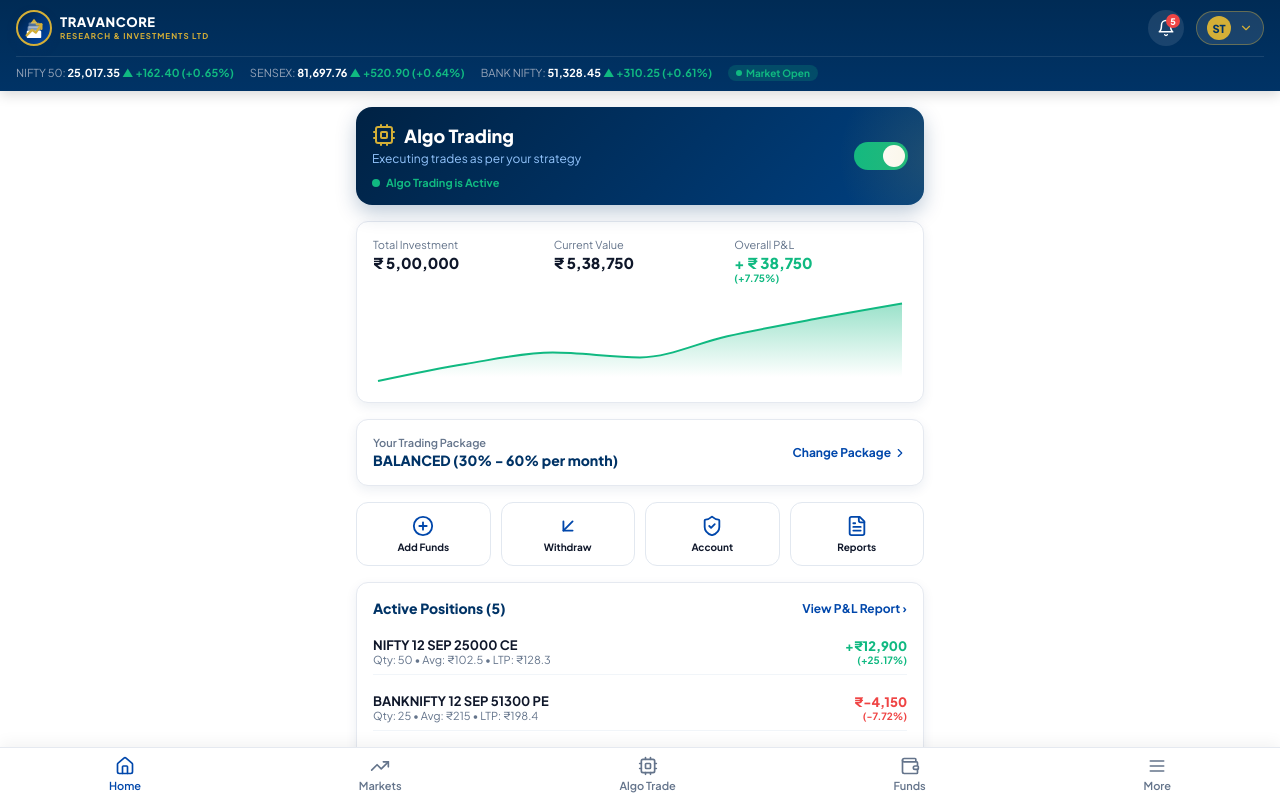
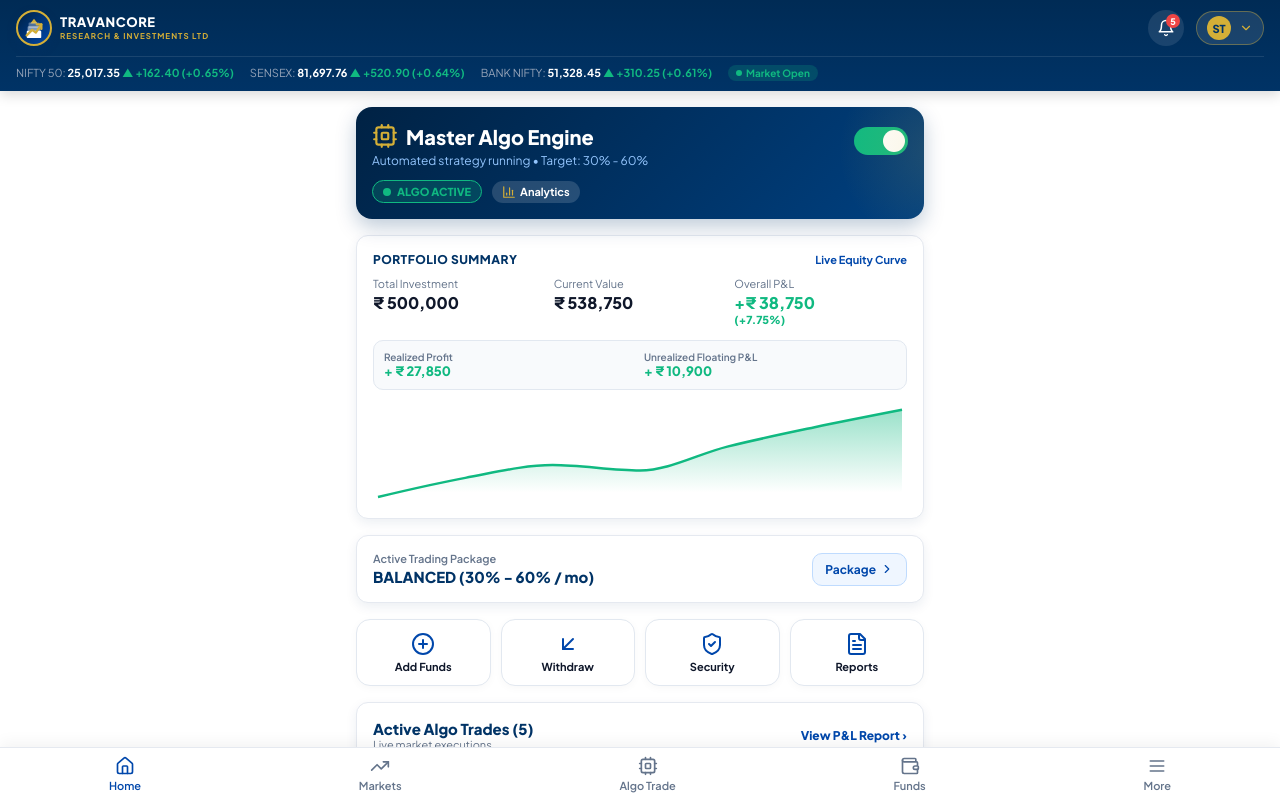
Before and after one commit to Ajus4002/travancore, a React (Vite) app in the folder frontend/: page / in a window 1280 px wide. Shown: the top 798 px of the page. Built offline with nearby package versions, Linux system fonts and the light colour scheme; no server answers.

Commit message:
Complete Module 4 (Demat Dashboard & Master Algo Control Engine)

```diff
--- a/frontend/src/pages/Dashboard.jsx
+++ b/frontend/src/pages/Dashboard.jsx
@@ -1,28 +1,40 @@
 import React, { useState, useEffect } from 'react';
-import { Cpu, PlusCircle, ArrowUpRight, ArrowDownLeft, FileText, ChevronRight, TrendingUp, ShieldCheck } from 'lucide-react';
+import { Cpu, PlusCircle, ArrowUpRight, ArrowDownLeft, FileText, ChevronRight, TrendingUp, ShieldCheck, Zap, Award, BarChart3, Activity, PieChart } from 'lucide-react';
 import { AreaChart, Area, XAxis, YAxis, Tooltip, ResponsiveContainer } from 'recharts';
 
 export default function Dashboard({ onNavigate }) {
   const [algoActive, setAlgoActive] = useState(true);
   const [dashboardData, setDashboardData] = useState(null);
+  const [algoPerf, setAlgoPerf] = useState(null);
+  const [showAlgoDetails, setShowAlgoDetails] = useState(false);
 
   useEffect(() => {
     fetch('/api/dashboard/summary')
       .then(res => res.json())
-      .then(data => setDashboardData(data))
+      .then(data => {
+        setDashboardData(data);
+        if (data?.trading_setup?.algo_enabled !== undefined) {
+          setAlgoActive(data.trading_setup.algo_enabled);
+        }
+      })
       .catch(() => {
         setDashboardData({
-          trading_setup: { package_type: 'BALANCED', package_return_range: '30% - 60%', total_investment: 500000, current_value: 538750 },
+          trading_setup: { package_type: 'BALANCED', package_return_range: '30% - 60%', total_investment: 500000, current_value: 538750, realized_pnl: 27850, unrealized_pnl: 10900 },
           open_positions_count: 5,
           positions: [
-            { id: 1, symbol: 'NIFTY 12 SEP 25000 CE', exchange: 'NFO', quantity: 50, avg_price: 102.50, ltp: 128.30, pnl_amount: 12900.0, pnl_percent: 25.17 },
-            { id: 2, symbol: 'BANKNIFTY 12 SEP 51300 PE', exchange: 'NFO', quantity: 25, avg_price: 215.00, ltp: 198.40, pnl_amount: -4150.0, pnl_percent: -7.72 },
-            { id: 3, symbol: 'RELIANCE', exchange: 'NSE', quantity: 100, avg_price: 2856.00, ltp: 2914.75, pnl_amount: 5875.0, pnl_percent: 2.06 },
-            { id: 4, symbol: 'GOLD OCT FUT', exchange: 'MCX', quantity: 10, avg_price: 72450.0, ltp: 72612.0, pnl_amount: 1620.0, pnl_percent: 0.22 },
-            { id: 5, symbol: 'BTC/USDT', exchange: 'CRYPTO', quantity: 1, avg_price: 58210.0, ltp: 58450.0, pnl_amount: 620.0, pnl_percent: 0.41 }
+            { id: 1, symbol: 'NIFTY 12 SEP 25000 CE', exchange: 'NFO', quantity: 50, avg_price: 102.50, ltp: 128.30, pnl_amount: 12900.0, pnl_percent: 25.17, side: 'BUY' },
+            { id: 2, symbol: 'BANKNIFTY 12 SEP 51300 PE', exchange: 'NFO', quantity: 25, avg_price: 215.00, ltp: 198.40, pnl_amount: -4150.0, pnl_percent: -7.72, side: 'BUY' },
+            { id: 3, symbol: 'RELIANCE', exchange: 'NSE', quantity: 100, avg_price: 2856.00, ltp: 2914.75, pnl_amount: 5875.0, pnl_percent: 2.06, side: 'BUY' },
+            { id: 4, symbol: 'GOLD OCT FUT', exchange: 'MCX', quantity: 10, avg_price: 72450.0, ltp: 72612.0, pnl_amount: 1620.0, pnl_percent: 0.22, side: 'BUY' },
+            { id: 5, symbol: 'BTC/USDT', exchange: 'CRYPTO', quantity: 1, avg_price: 58210.0, ltp: 58450.0, pnl_amount: 620.0, pnl_percent: 0.41, side: 'BUY' }
           ]
         });
       });
+
+    fetch('/api/algo/performance')
+      .then(res => res.json())
+      .then(data => setAlgoPerf(data))
+      .catch(() => {});
   }, []);
 
   const chartData = [
@@ -47,54 +59,152 @@
     } catch (e) {}
   };
 
+  const setup = dashboardData?.trading_setup || {
+    package_type: 'BALANCED',
+    package_return_range: '30% - 60%',
+    total_investment: 500000,
+    current_value: 538750,
+    realized_pnl: 27850,
+    unrealized_pnl: 10900
+  };
+
+  const totalInv = setup.total_investment || 500000;
+  const currVal = setup.current_value || 538750;
+  const overallPnl = currVal - totalInv;
+  const overallPct = ((overallPnl / totalInv) * 100).toFixed(2);
+
   return (
-    <div style={{ padding: '16px', maxWidth: '600px', margin: '0 auto', paddingBottom: '80px' }}>
+    <div style={{ padding: '16px', maxWidth: '600px', margin: '0 auto', paddingBottom: '90px' }}>
 
-      {/* Algo Master Control Card (Pages 15, 19) */}
-      <div className="algo-card" style={{ marginBottom: '16px' }}>
+      {/* Master Algo Control Card (Pages 15, 19, 20) */}
+      <div className="algo-card" style={{ marginBottom: '16px', position: 'relative' }}>
         <div>
           <div style={{ display: 'flex', alignItems: 'center', gap: '8px' }}>
-            <Cpu size={24} color="#D4AF37" />
-            <h3 style={{ fontSize: '18px', fontWeight: '800' }}>Algo Trading</h3>
+            <Cpu size={26} color="#D4AF37" />
+            <h3 style={{ fontSize: '20px', fontWeight: '800', color: '#FFFFFF' }}>Master Algo Engine</h3>
           </div>
           <p style={{ fontSize: '12px', color: '#93C5FD', marginTop: '4px' }}>
-            {algoActive ? 'Executing trades as per your strategy' : 'Trading Completed for Today'}
+            {algoActive ? 'Automated strategy running • Target: ' + setup.package_return_range : 'Algo Trading Paused'}
           </p>
-          <div style={{ display: 'flex', alignItems: 'center', gap: '6px', marginTop: '10px' }}>
-            <span style={{ width: 8, height: 8, borderRadius: '50%', background: algoActive ? '#10B981' : '#EF4444' }}></span>
-            <span style={{ fontSize: '11px', fontWeight: '700', color: algoActive ? '#10B981' : '#FCA5A5' }}>
-              {algoActive ? 'Algo Trading is Active' : 'Session Closed'}
+
+          <div style={{ display: 'flex', alignItems: 'center', gap: '10px', marginTop: '12px' }}>
+            <span style={{
+              display: 'inline-flex',
+              alignItems: 'center',
+              gap: '6px',
+              background: algoActive ? 'rgba(16,185,129,0.2)' : 'rgba(239,68,68,0.2)',
+              border: '1px solid',
+              borderColor: algoActive ? '#10B981' : '#EF4444',
+              padding: '4px 10px',
+              borderRadius: '20px',
+              fontSize: '11px',
+              fontWeight: '800',
+              color: algoActive ? '#10B981' : '#FCA5A5'
+            }}>
+              <span style={{ width: 8, height: 8, borderRadius: '50%', background: algoActive ? '#10B981' : '#EF4444' }} />
+              <span>{algoActive ? 'ALGO ACTIVE' : 'ALGO PAUSED'}</span>
             </span>
+
+            <button
+              onClick={() => setShowAlgoDetails(!showAlgoDetails)}
+              style={{ background: 'rgba(255,255,255,0.15)', border: 'none', color: '#FFF', borderRadius: '16px', padding: '4px 10px', fontSize: '11px', fontWeight: '700', cursor: 'pointer', display: 'flex', alignItems: 'center', gap: '4px' }}
+            >
+              <BarChart3 size={14} color="#D4AF37" />
+              <span>Analytics</span>
+            </button>
           </div>
         </div>
-        <label className="toggle-switch">
+
+        <label className="toggle-switch" style={{ alignSelf: 'flex-start', marginTop: '4px' }}>
           <input type="checkbox" checked={algoActive} onChange={handleToggleAlgo} />
           <span className="slider"></span>
         </label>
       </div>
 
-      {/* Portfolio Performance Summary (Page 15) */}
+      {/* Algo Detailed Analytics Card (Expandable Page 20) */}
+      {showAlgoDetails && (
+        <div className="card-panel" style={{ background: '#F8FAFC', border: '1px solid #CBD5E1', marginBottom: '16px' }}>
+          <div style={{ display: 'flex', justifyContent: 'space-between', alignItems: 'center', marginBottom: '12px' }}>
+            <div style={{ fontSize: '14px', fontWeight: '800', color: '#003366', display: 'flex', alignItems: 'center', gap: '6px' }}>
+              <Zap size={18} color="#D97706" />
+              <span>Algo Performance Metrics</span>
+            </div>
+            <span className="badge badge-green">75.0% Win Rate</span>
+          </div>
+
+          <div style={{ display: 'grid', gridTemplateColumns: 'repeat(4, 1fr)', gap: '8px', textAlign: 'center', marginBottom: '12px' }}>
+            <div style={{ background: '#FFF', padding: '8px', borderRadius: '10px', border: '1px solid #E2E8F0' }}>
+              <div style={{ fontSize: '10px', color: '#64748B' }}>Trades</div>
+              <div style={{ fontSize: '14px', fontWeight: '800', color: '#0F172A' }}>28</div>
+            </div>
+            <div style={{ background: '#FFF', padding: '8px', borderRadius: '10px', border: '1px solid #E2E8F0' }}>
+              <div style={{ fontSize: '10px', color: '#64748B' }}>Wins</div>
+              <div style={{ fontSize: '14px', fontWeight: '800', color: '#10B981' }}>21</div>
+            </div>
+            <div style={{ background: '#FFF', padding: '8px', borderRadius: '10px', border: '1px solid #E2E8F0' }}>
+              <div style={{ fontSize: '10px', color: '#64748B' }}>Losses</div>
+              <div style={{ fontSize: '14px', fontWeight: '800', color: '#EF4444' }}>7</div>
+            </div>
+            <div style={{ background: '#FFF', padding: '8px', borderRadius: '10px', border: '1px solid #E2E8F0' }}>
+              <div style={{ fontSize: '10px', color: '#64748B' }}>Net ROI</div>
+              <div style={{ fontSize: '14px', fontWeight: '800', color: '#10B981' }}>+9.7%</div>
+            </div>
+          </div>
+
+          <div style={{ display: 'flex', justifyContent: 'space-between', fontSize: '11px', color: '#475569', paddingTop: '8px', borderTop: '1px solid #E2E8F0' }}>
+            <div>Best Day: <strong style={{ color: '#10B981' }}>+₹14,320</strong> (5 Sep)</div>
+            <div>Worst Day: <strong style={{ color: '#EF4444' }}>-₹5,860</strong> (3 Sep)</div>
+          </div>
+        </div>
+      )}
+
+      {/* Portfolio Performance Summary Card (Page 15) */}
       <div className="card-panel">
-        <div style={{ display: 'grid', gridTemplateColumns: 'repeat(3, 1fr)', gap: '8px', marginBottom: '12px' }}>
+        <div style={{ display: 'flex', justifyContent: 'space-between', alignItems: 'center', marginBottom: '10px' }}>
+          <span style={{ fontSize: '12px', fontWeight: '800', color: '#003366', textTransform: 'uppercase', letterSpacing: '0.5px' }}>
+            Portfolio Summary
+          </span>
+          <span style={{ fontSize: '11px', color: '#0047AB', fontWeight: '700' }}>Live Equity Curve</span>
+        </div>
+
+        <div style={{ display: 'grid', gridTemplateColumns: 'repeat(3, 1fr)', gap: '8px', marginBottom: '14px' }}>
           <div>
             <div style={{ fontSize: '11px', color: '#64748B' }}>Total Investment</div>
-            <div style={{ fontSize: '15px', fontWeight: '800', color: '#0F172A', marginTop: '2px' }}>₹ 5,00,000</div>
+            <div style={{ fontSize: '16px', fontWeight: '800', color: '#0F172A', marginTop: '2px' }}>
+              ₹ {totalInv.toLocaleString()}
+            </div>
           </div>
           <div>
             <div style={{ fontSize: '11px', color: '#64748B' }}>Current Value</div>
-            <div style={{ fontSize: '15px', fontWeight: '800', color: '#0F172A', marginTop: '2px' }}>₹ 5,38,750</div>
+            <div style={{ fontSize: '16px', fontWeight: '800', color: '#0F172A', marginTop: '2px' }}>
+              ₹ {currVal.toLocaleString()}
+            </div>
           </div>
           <div>
             <div style={{ fontSize: '11px', color: '#64748B' }}>Overall P&L</div>
-            <div style={{ fontSize: '15px', fontWeight: '800', color: '#10B981', marginTop: '2px' }}>
-              + ₹ 38,750
+            <div style={{ fontSize: '16px', fontWeight: '800', color: overallPnl >= 0 ? '#10B981' : '#EF4444', marginTop: '2px' }}>
+              {overallPnl >= 0 ? '+' : ''}₹ {overallPnl.toLocaleString()}
             </div>
-            <div style={{ fontSize: '10px', fontWeight: '700', color: '#10B981' }}>(+7.75%)</div>
+            <div style={{ fontSize: '11px', fontWeight: '800', color: overallPnl >= 0 ? '#10B981' : '#EF4444' }}>
+              ({overallPct >= 0 ? '+' : ''}{overallPct}%)
+            </div>
+          </div>
+        </div>
+
+        {/* Realized & Unrealized P&L Strip */}
+        <div style={{ display: 'grid', gridTemplateColumns: '1fr 1fr', gap: '8px', background: '#F8FAFC', padding: '10px', borderRadius: '10px', border: '1px solid #E2E8F0', marginBottom: '12px' }}>
+          <div>
+            <div style={{ fontSize: '10px', color: '#64748B', fontWeight: '600' }}>Realized Profit</div>
+            <div style={{ fontSize: '13px', fontWeight: '800', color: '#10B981' }}>+ ₹ {(setup.realized_pnl || 27850).toLocaleString()}</div>
+          </div>
+          <div>
+            <div style={{ fontSize: '10px', color: '#64748B', fontWeight: '600' }}>Unrealized Floating P&L</div>
+            <div style={{ fontSize: '13px', fontWeight: '800', color: '#10B981' }}>+ ₹ {(setup.unrealized_pnl || 10900).toLocaleString()}</div>
           </div>
         </div>
 
         {/* Live Sparkline Area Chart */}
-        <div style={{ width: '100%', height: 90, marginTop: '10px' }}>
+        <div style={{ width: '100%', height: 100, marginTop: '8px' }}>
           <ResponsiveContainer width="100%" height="100%">
             <AreaChart data={chartData}>
               <defs>
@@ -103,75 +213,86 @@
                   <stop offset="95%" stopColor="#10B981" stopOpacity={0}/>
                 </linearGradient>
               </defs>
-              <Area type="monotone" dataKey="pnl" stroke="#10B981" strokeWidth={2} fillOpacity={1} fill="url(#pnlGrad)" />
+              <Area type="monotone" dataKey="pnl" stroke="#10B981" strokeWidth={2.5} fillOpacity={1} fill="url(#pnlGrad)" />
             </AreaChart>
           </ResponsiveContainer>
         </div>
       </div>
 
-      {/* Package Banner (Page 15) */}
+      {/* Package Customization Banner (Page 15) */}
       <div className="card-panel" style={{ display: 'flex', alignItems: 'center', justifyContent: 'space-between' }}>
         <div>
-          <div style={{ fontSize: '11px', color: '#64748B', fontWeight: '600' }}>Your Trading Package</div>
-          <div style={{ fontSize: '14px', fontWeight: '800', color: '#003366', marginTop: '2px' }}>
-            BALANCED (30% - 60% per month)
+          <div style={{ fontSize: '11px', color: '#64748B', fontWeight: '600' }}>Active Trading Package</div>
+          <div style={{ fontSize: '15px', fontWeight: '800', color: '#003366', marginTop: '2px' }}>
+            {setup.package_type || 'BALANCED'} ({setup.package_return_range || '30% - 60%'} / mo)
           </div>
         </div>
         <button
           onClick={() => onNavigate('onboarding')}
-          style={{ background: 'none', border: 'none', color: '#0047AB', fontWeight: '700', fontSize: '12px', cursor: 'pointer', display: 'flex', alignItems: 'center', gap: '2px' }}
+          style={{ background: '#EFF6FF', border: '1px solid #BFDBFE', color: '#0047AB', borderRadius: '10px', padding: '8px 12px', fontWeight: '700', fontSize: '12px', cursor: 'pointer', display: 'flex', alignItems: 'center', gap: '4px' }}
         >
-          <span>Change Package</span>
+          <span>Package</span>
           <ChevronRight size={14} />
         </button>
       </div>
 
       {/* Quick Action Grid (Page 15) */}
       <div style={{ display: 'grid', gridTemplateColumns: 'repeat(4, 1fr)', gap: '10px', marginBottom: '16px' }}>
-        <button onClick={() => onNavigate('funds')} style={{ background: '#FFFFFF', border: '1px solid #E2E8F0', borderRadius: '12px', padding: '12px 6px', display: 'flex', flexDirection: 'column', alignItems: 'center', gap: '4px', cursor: 'pointer' }}>
-          <PlusCircle size={22} color="#0047AB" />
-          <span style={{ fontSize: '10px', fontWeight: '700', color: '#0F172A' }}>Add Funds</span>
+        <button onClick={() => onNavigate('funds')} style={{ background: '#FFFFFF', border: '1px solid #E2E8F0', borderRadius: '14px', padding: '12px 6px', display: 'flex', flexDirection: 'column', alignItems: 'center', gap: '4px', cursor: 'pointer', boxShadow: '0 2px 8px rgba(0,0,0,0.03)' }}>
+          <PlusCircle size={24} color="#0047AB" />
+          <span style={{ fontSize: '11px', fontWeight: '700', color: '#0F172A' }}>Add Funds</span>
         </button>
 
-        <button onClick={() => onNavigate('funds')} style={{ background: '#FFFFFF', border: '1px solid #E2E8F0', borderRadius: '12px', padding: '12px 6px', display: 'flex', flexDirection: 'column', alignItems: 'center', gap: '4px', cursor: 'pointer' }}>
-          <ArrowDownLeft size={22} color="#0047AB" />
-          <span style={{ fontSize: '10px', fontWeight: '700', color: '#0F172A' }}>Withdraw</span>
+        <button onClick={() => onNavigate('funds')} style={{ background: '#FFFFFF', border: '1px solid #E2E8F0', borderRadius: '14px', padding: '12px 6px', display: 'flex', flexDirection: 'column', alignItems: 'center', gap: '4px', cursor: 'pointer', boxShadow: '0 2px 8px rgba(0,0,0,0.03)' }}>
+          <ArrowDownLeft size={24} color="#0047AB" />
+          <span style={{ fontSize: '11px', fontWeight: '700', color: '#0F172A' }}>Withdraw</span>
         </button>
 
-        <button onClick={() => onNavigate('security')} style={{ background: '#FFFFFF', border: '1px solid #E2E8F0', borderRadius: '12px', padding: '12px 6px', display: 'flex', flexDirection: 'column', alignItems: 'center', gap: '4px', cursor: 'pointer' }}>
-          <ShieldCheck size={22} color="#0047AB" />
-          <span style={{ fontSize: '10px', fontWeight: '700', color: '#0F172A' }}>Account</span>
+        <button onClick={() => onNavigate('security')} style={{ background: '#FFFFFF', border: '1px solid #E2E8F0', borderRadius: '14px', padding: '12px 6px', display: 'flex', flexDirection: 'column', alignItems: 'center', gap: '4px', cursor: 'pointer', boxShadow: '0 2px 8px rgba(0,0,0,0.03)' }}>
+          <ShieldCheck size={24} color="#0047AB" />
+          <span style={{ fontSize: '11px', fontWeight: '700', color: '#0F172A' }}>Security</span>
         </button>
 
-        <button onClick={() => onNavigate('pnl')} style={{ background: '#FFFFFF', border: '1px solid #E2E8F0', borderRadius: '12px', padding: '12px 6px', display: 'flex', flexDirection: 'column', alignItems: 'center', gap: '4px', cursor: 'pointer' }}>
-          <FileText size={22} color="#0047AB" />
-          <span style={{ fontSize: '10px', fontWeight: '700', color: '#0F172A' }}>Reports</span>
+        <button onClick={() => onNavigate('pnl')} style={{ background: '#FFFFFF', border: '1px solid #E2E8F0', borderRadius: '14px', padding: '12px 6px', display: 'flex', flexDirection: 'column', alignItems: 'center', gap: '4px', cursor: 'pointer', boxShadow: '0 2px 8px rgba(0,0,0,0.03)' }}>
+          <FileText size={24} color="#0047AB" />
+          <span style={{ fontSize: '11px', fontWeight: '700', color: '#0F172A' }}>Reports</span>
         </button>
       </div>
 
-      {/* Live Open Positions List (Page 19) */}
+      {/* Live Open Positions List (Page 19 Requirement) */}
       <div className="card-panel">
-        <div style={{ display: 'flex', justifyContent: 'space-between', alignItems: 'center', marginBottom: '12px' }}>
-          <div style={{ fontSize: '14px', fontWeight: '800', color: '#003366' }}>
-            Active Positions ({dashboardData?.positions?.length || 5})
+        <div style={{ display: 'flex', justifyContent: 'space-between', alignItems: 'center', marginBottom: '14px' }}>
+          <div>
+            <div style={{ fontSize: '15px', fontWeight: '800', color: '#003366' }}>
+              Active Algo Trades ({dashboardData?.positions?.length || 5})
+            </div>
+            <div style={{ fontSize: '11px', color: '#64748B' }}>Live market executions</div>
           </div>
-          <button onClick={() => onNavigate('pnl')} style={{ background: 'none', border: 'none', color: '#0047AB', fontSize: '12px', fontWeight: '700', cursor: 'pointer' }}>
+          <button onClick={() => onNavigate('pnl')} style={{ background: 'none', border: 'none', color: '#0047AB', fontSize: '12px', fontWeight: '800', cursor: 'pointer' }}>
             View P&L Report ›
           </button>
         </div>
 
         <div style={{ display: 'flex', flexDirection: 'column', gap: '10px' }}>
           {dashboardData?.positions?.map((pos) => (
-            <div key={pos.id} style={{ display: 'flex', justifyContent: 'space-between', alignItems: 'center', padding: '8px 0', borderBottom: '1px solid #F1F5F9' }}>
+            <div key={pos.id} style={{ display: 'flex', justifyContent: 'space-between', alignItems: 'center', padding: '10px 0', borderBottom: '1px solid #F1F5F9' }}>
               <div>
-                <div style={{ fontSize: '13px', fontWeight: '700', color: '#0F172A' }}>{pos.symbol}</div>
-                <div style={{ fontSize: '11px', color: '#64748B' }}>Qty: {pos.quantity} • Avg: ₹{pos.avg_price} • LTP: ₹{pos.ltp}</div>
+                <div style={{ display: 'flex', alignItems: 'center', gap: '6px' }}>
+                  <span style={{ background: pos.side === 'BUY' ? '#E6F4EA' : '#FCE8E6', color: pos.side === 'BUY' ? '#137333' : '#C5221F', padding: '1px 6px', borderRadius: '4px', fontSize: '10px', fontWeight: '800' }}>
+                    {pos.side || 'BUY'}
+                  </span>
+                  <span style={{ fontSize: '13px', fontWeight: '700', color: '#0F172A' }}>{pos.symbol}</span>
+                  <span style={{ fontSize: '9px', background: '#FEF7E0', color: '#B06000', padding: '1px 4px', borderRadius: '4px', fontWeight: '800' }}>ALGO</span>
+                </div>
+                <div style={{ fontSize: '11px', color: '#64748B', marginTop: '2px' }}>
+                  Qty: {pos.quantity} • Avg: ₹{pos.avg_price} • LTP: ₹{pos.ltp}
+                </div>
               </div>
               <div style={{ textAlign: 'right' }}>
-                <div style={{ fontSize: '13px', fontWeight: '800', color: pos.pnl_amount >= 0 ? '#10B981' : '#EF4444' }}>
+                <div style={{ fontSize: '14px', fontWeight: '800', color: pos.pnl_amount >= 0 ? '#10B981' : '#EF4444' }}>
                   {pos.pnl_amount >= 0 ? '+' : ''}₹{pos.pnl_amount.toLocaleString()}
                 </div>
-                <div style={{ fontSize: '10px', fontWeight: '700', color: pos.pnl_percent >= 0 ? '#10B981' : '#EF4444' }}>
+                <div style={{ fontSize: '10px', fontWeight: '800', color: pos.pnl_amount >= 0 ? '#10B981' : '#EF4444' }}>
                   ({pos.pnl_percent >= 0 ? '+' : ''}{pos.pnl_percent}%)
                 </div>
               </div>
```
Also changed, not shown: 1 other file (tests, documents, lock files or other folders).
